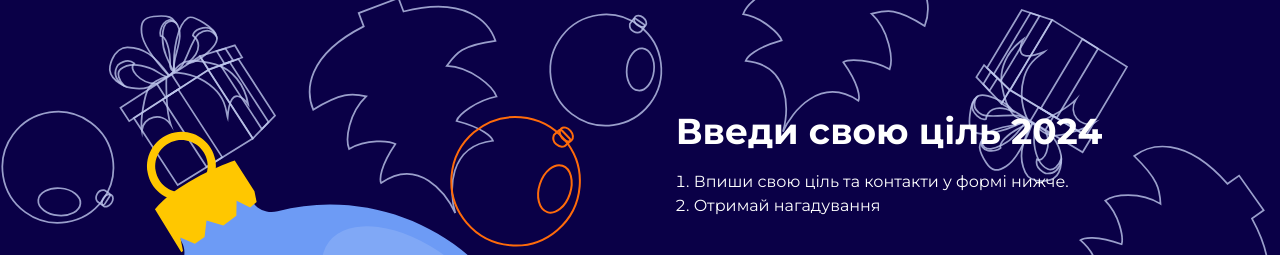
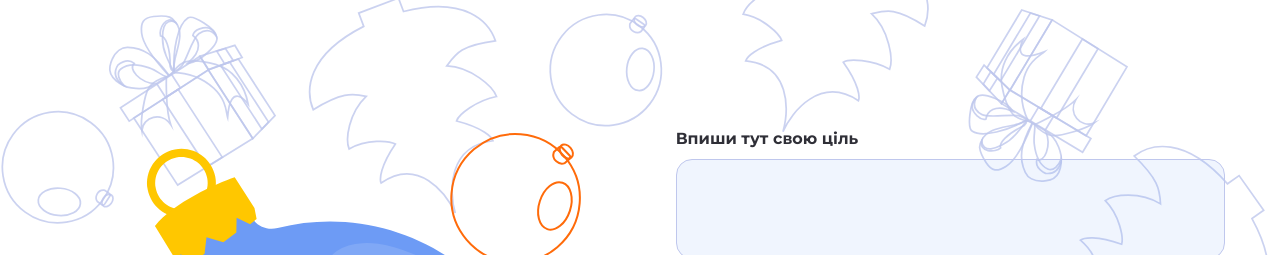
Before and after one commit to Kotiko-UA/new-year-show, a plain HTML site: page index.html in a window 1280 px wide. Shown: the top 255 px of the page. Drawn offline with nearby package versions, Linux system fonts and the light colour scheme.

Commit message:
Finish initial version

```diff
--- a/index.html
+++ b/index.html
@@ -18,7 +18,7 @@
     <link rel="stylesheet" href="css/style.css" />
   </head>
 
-  <body class="add-mood">
+  <body>
     <div class="main-bgd-frame">
       <img
         src="img/bgd.svg"
@@ -37,7 +37,7 @@
           src="./img/ball.svg"
           alt="toy"
           id="main-toy-img"
-          data-speed="-3"
+          data-speed="-5"
         />
         <img
           class="small-toy-up christmas-ball"
@@ -53,12 +53,6 @@
         />
       </div>
       <div class="form-wrapper">
-        <h1>Введи свою ціль 2024</h1>
-        <ul>
-          <li>Впиши свою ціль та контакти у формі нижче.</li>
-          <li>Отримай нагадування</li>
-        </ul>
-
         <form class="form">
           <label class="form-label" for="goal">Впиши тут свою ціль</label>
           <input
```
